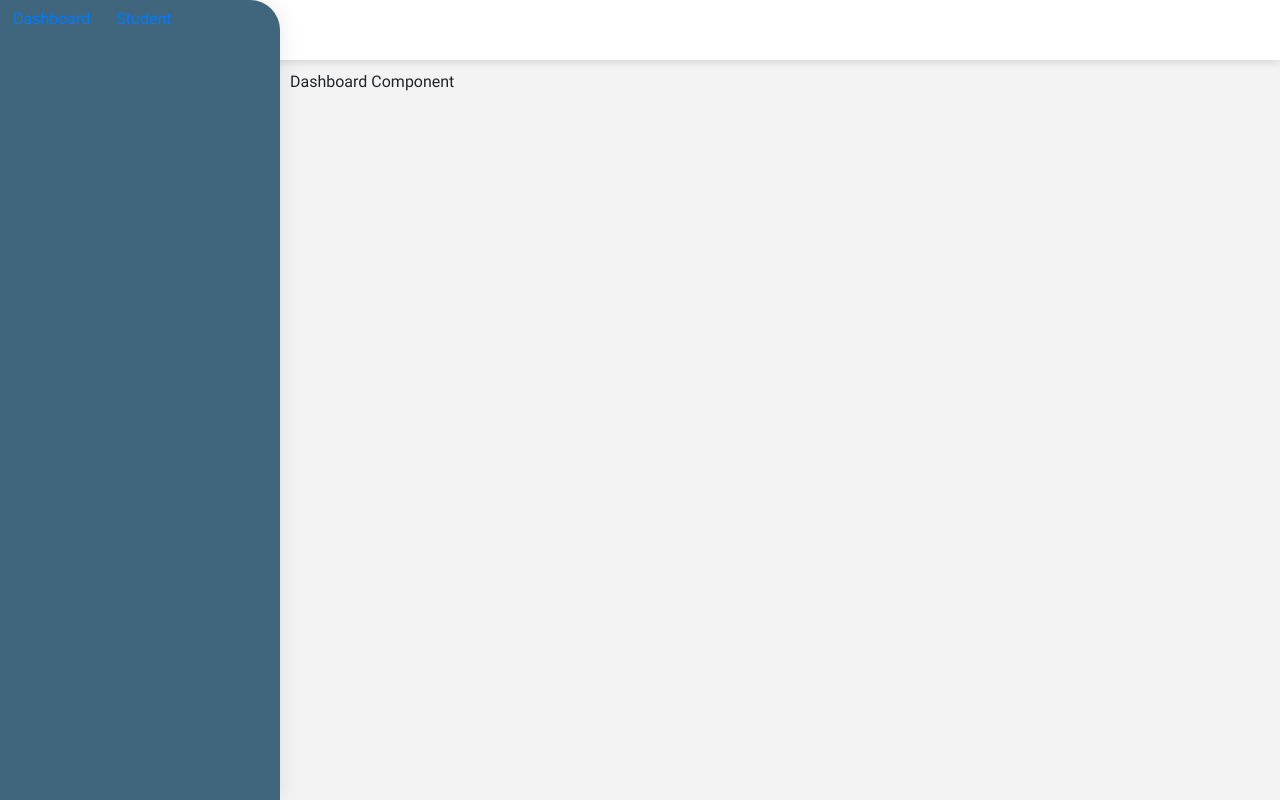
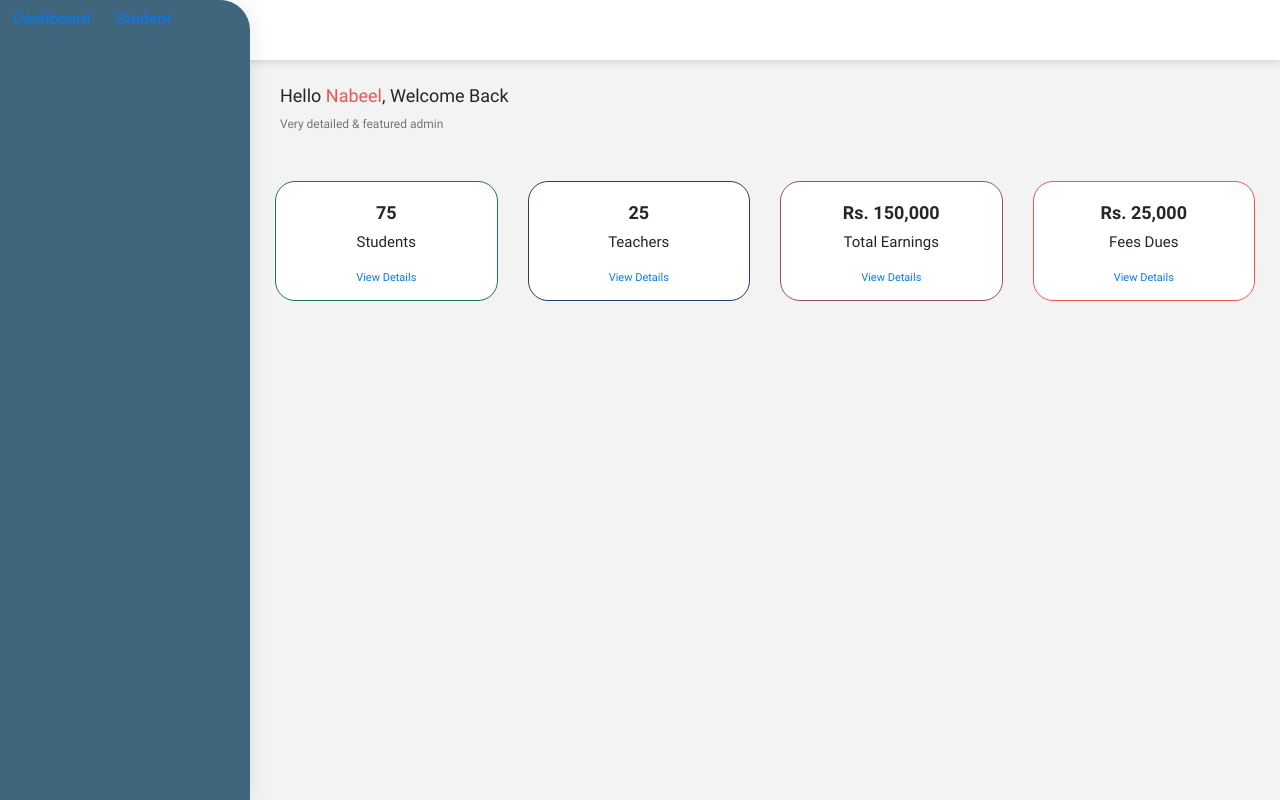
Before and after one commit to NabeelAhmadK/school-management-system, a React (Create React App) app: page /app/dashboard in a window 1280 px wide. Built offline with nearby package versions, Linux system fonts and the light colour scheme.

Commit message:
Dashboard Tiles Components

```diff
--- a/src/application/Dashboard/index.jsx
+++ b/src/application/Dashboard/index.jsx
@@ -1,10 +1,51 @@
-import React from 'react'
+import React, { useState } from 'react'
+import Tiles from '../../components/Tiles'
 
 const Dashboard = props => {
+
+    const [userData, setUserData] = useState({
+        first_name: "Nabeel",
+        last_name: "Ahmad Khan"
+    })
+
     return (
-        <div>
-            Dashboard Component
-        </div>
+        <>
+            <div className="dashboard-title-text mb-5">
+                <h5>Hello <span className="text-danger">{userData.first_name}</span>, Welcome Back</h5>
+                <p className="text-muted">Very detailed & featured admin</p>
+            </div>
+
+            <div className="row">
+                <div className="col-md-3">
+                    <Tiles
+                        counters="75"
+                        counterTitle="Students"
+                        cardType="student"
+                    />
+                </div>
+                <div className="col-md-3">
+                    <Tiles
+                        counters="25"
+                        counterTitle="Teachers"
+                        cardType="teacher"
+                    />
+                </div>
+                <div className="col-md-3">
+                    <Tiles
+                        counters="Rs. 150,000"
+                        counterTitle="Total Earnings"
+                        cardType="total-earnings"
+                    />
+                </div>
+                <div className="col-md-3">
+                    <Tiles
+                        counters="Rs. 25,000"
+                        counterTitle="Fees Dues"
+                        cardType="fees-dues"
+                    />
+                </div>
+            </div>
+        </>
     )
 }
 
--- a/src/assets/scss/_theme.scss
+++ b/src/assets/scss/_theme.scss
@@ -7,3 +7,15 @@
 .fwt-bold {
     font-weight: bold;
 }
+
+.px-half {
+    padding-left: 0.5rem !important;
+}
+
+.text-danger {
+    color: $danger-color !important;
+}
+
+.text-muted {
+    color: $color-mute !important
+}
--- a/src/assets/scss/app.scss
+++ b/src/assets/scss/app.scss
@@ -5,3 +5,5 @@
 @import './auth/forgot-password';
 @import './components/side-bar';
 @import './components/top-bar';
+@import './components/tiles';
+@import './components/dashboard';
--- /dev/null
+++ b/src/assets/scss/components/_dashboard.scss
@@ -0,0 +1,11 @@
+.dashboard-title-text {
+    margin-left: 5px;
+
+    h5 {
+        font-size: 18px;
+    }
+
+    p {
+        font-size: 12px;
+    }
+}
--- a/src/assets/scss/components/_side-bar.scss
+++ b/src/assets/scss/components/_side-bar.scss
@@ -4,7 +4,7 @@
     .side-bar-wrapper {
         height: 100vh;
         background-color: $primary-color-light;
-        width: 280px;
+        width: 250px;
         border-radius: 0 30px 0 0;
         transition: 0.3s;
         position: fixed;
--- /dev/null
+++ b/src/assets/scss/components/_tiles.scss
@@ -0,0 +1,61 @@
+.card-wrapper {
+    height: 120px;
+    width: 100%;
+    border-radius: 20px;
+
+    .card-body-wrapper {
+        margin: 0;
+
+        .counter-text {
+            font-weight: bold;
+            font-size: 18px;
+        }
+
+        .count-title {
+            font-size: 16px;
+        }
+
+        .view-details {
+            font-size: 11px;
+        }
+
+    }
+}
+
+.card-student {
+    border: 1px solid #1E6F5C;
+    transition: 0.8s;
+
+    &:hover {
+        filter: drop-shadow(0px 1px 3px #1E6F5C);
+    }
+
+}
+
+.card-teacher {
+    border: 1px solid #293B5F;
+    transition: 0.8s;
+
+    &:hover {
+        filter: drop-shadow(0px 1px 3px #293B5F);
+    }
+}
+
+.card-total-earnings {
+    border: 1px solid #944E6C;
+    transition: 0.8s;
+
+    &:hover {
+        filter: drop-shadow(0px 1px 3px #944E6C);
+    }
+
+}
+
+.card-fees-dues {
+    border: 1px solid $danger-color;
+    transition: 0.8s;
+
+    &:hover {
+        filter: drop-shadow(0px 1px 3px $danger-color);
+    }
+}
--- a/src/assets/scss/pages/_page-layout.scss
+++ b/src/assets/scss/pages/_page-layout.scss
@@ -3,9 +3,9 @@
     .page-body {
         min-height: calc(100vh - 60px);
         margin-top: 0px;
-        margin-left: 280px;
+        margin-left: 250px;
         background-color: #f3f3f3;
-        padding: 10px;
+        padding: 25px;
     }
 
 }
--- a/src/assets/scss/utils/_variable.scss
+++ b/src/assets/scss/utils/_variable.scss
@@ -2,7 +2,8 @@
 $primary-color-light: #3F667C;
 $primary-color-dark: #204051;
 $semi-dark :#59667a;
-$danger-color: #D54C4C;
+$danger-color: #F05454;
 $color-white: #fff;
+$color-mute: #71777a;
 
 $header-wrapper-padding: 22px 30px;
--- /dev/null
+++ b/src/components/Tiles/index.jsx
@@ -0,0 +1,18 @@
+import React from 'react'
+import { Link } from 'react-router-dom';
+
+const Tiles = ({ counters, counterTitle, cardType }) => {
+    return (
+        <>
+            <div className={`card card-wrapper  card-${cardType}`}>
+                <div className="card-body card-body-wrapper d-flex flex-column align-items-center">
+                    <h4 className="counter-text">{counters}</h4>
+                    <p className="title-count">{counterTitle}</p>
+                    <Link><p className="view-details">View Details</p></Link>
+                </div>
+            </div>
+        </>
+    )
+}
+
+export default Tiles;
```
